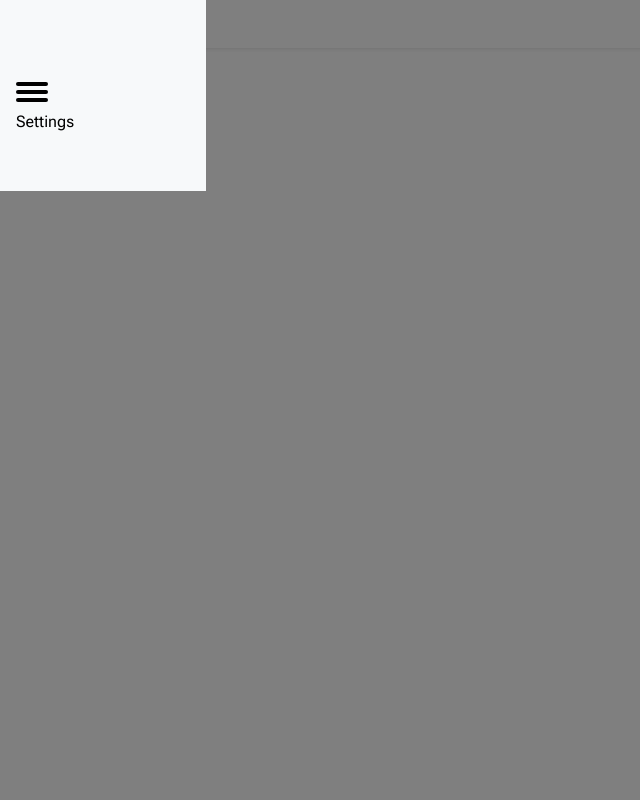
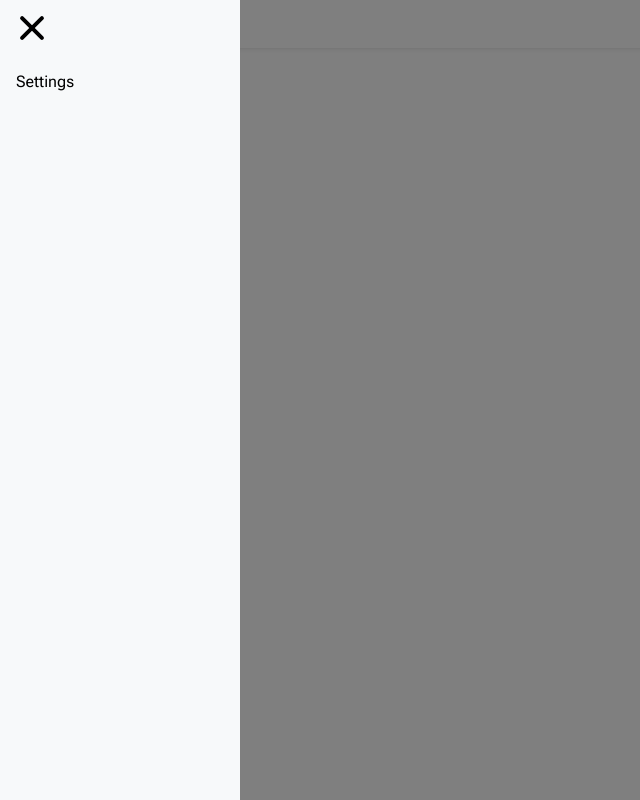
Before and after one commit to kkim1401/workout-poc, a Next.js app: page / in a window 1280 px wide. Both pictures are taken after a click on the element 32 px from the left and 24 px from the top of the page. Shown: the whole page, without its empty margins (0-640 px from the left). Built offline with nearby package versions, Linux system fonts and the light colour scheme.

Commit message:
finish topbar

```diff
--- a/src/app/globals.css
+++ b/src/app/globals.css
@@ -1,45 +1,44 @@
 :root {
-  --primary: #4C97C1;
-  --primaryDark: #3D79A1;
-  --primaryLight: #8BC9E0;
-  --error: #E70909;
-  --surface: #F7F9FA;
-  --background: #FFFFFF;
+  --primary: #4c97c1;
+  --primaryDark: #3d79a1;
+  --primaryLight: #8bc9e0;
+  --error: #e70909;
+  --surface: #f7f9fa;
+  --background: #ffffff;
   --onPrimary: #000000;
-  --onPrimaryDark: #FFFFFF;
+  --onPrimaryDark: #ffffff;
   --onPrimaryLight: #000000;
-  --onError: #FFFFFF;
+  --onError: #ffffff;
   --onSurface: #000000;
   --onBackground: #000000;
 }
 
 @media (prefers-color-scheme: dark) {
   :root {
-    --primary: #4C97C1;
-    --primaryDark: #3D79A1;
-    --primaryLight: #8BC9E0;
-    --error: #E70909;
-    --surface: #F7F9FA;
-    --background: #FFFFFF;
+    --primary: #4c97c1;
+    --primaryDark: #3d79a1;
+    --primaryLight: #8bc9e0;
+    --error: #e70909;
+    --surface: #f7f9fa;
+    --background: #ffffff;
     --onPrimary: #000000;
-    --onPrimaryDark: #FFFFFF;
+    --onPrimaryDark: #ffffff;
     --onPrimaryLight: #000000;
-    --onError: #FFFFFF;
+    --onError: #ffffff;
     --onSurface: #000000;
     --onBackground: #000000;
   }
 }
 
+*,
+*::before,
+*::after {
+  box-sizing: border-box;
+}
+
 * {
-  box-sizing: border-box;
   padding: 0;
   margin: 0;
-}
-
-html,
-body {
-  max-width: 100vw;
-  overflow-x: hidden;
 }
 
 a {
--- a/src/features/common/components/hamburger/hamburger.module.css
+++ b/src/features/common/components/hamburger/hamburger.module.css
@@ -1,3 +1,8 @@
+.container.closed {
+  position: relative;
+  top: 10px;
+}
+
 .line {
   display: block;
   width: 32px;
@@ -11,3 +16,16 @@
 .line:last-child {
   margin-bottom: 0;
 }
+
+.closed .line {
+  position: absolute;
+  transform: rotate(45deg);
+}
+
+.closed .line:nth-child(2) {
+  transform: rotate(-45deg);
+}
+
+.closed .line:last-child {
+  display: none;
+}
--- a/src/features/common/components/hamburger/hamburger.tsx
+++ b/src/features/common/components/hamburger/hamburger.tsx
@@ -7,12 +7,17 @@ import { concatClassNames } from '@/utils';
 type HamburgerProps = {
   className?: string;
   onClick?: MouseEventHandler;
+  closed?: boolean;
 };
 
 export default function Hamburger(props: HamburgerProps) {
   return (
     <div
-      className={concatClassNames(styles.container, props.className)}
+      className={concatClassNames(
+        styles.container,
+        props.closed && styles.closed,
+        props.className
+      )}
       onClick={(e) => props?.onClick?.(e)}
     >
       <span className={styles.line} />
--- a/src/features/common/components/topbar/topbar.module.css
+++ b/src/features/common/components/topbar/topbar.module.css
@@ -9,29 +9,32 @@
 
 .menu {
   position: absolute;
+  padding: 1rem;
+  bottom: 0;
+  top: 0;
+  left: 0;
   width: 240px;
-  margin: -100px 0 0 -50px;
-  padding: 50px;
-  padding-top: 325px;
-  background: var(--surface);
+  background-color: var(--surface);
   transform-origin: 0% 0%;
   transform: translate(-100%, 0);
   transition: transform 0.5s cubic-bezier(0.77, 0.2, 0.05, 1);
 }
 
-.menuSelected {
+.menu.visible {
   transform: none;
 }
 
-.hamburger {
-}
-
 .list {
+  margin-top: 3.5rem;
   list-style-type: none;
 }
 
 .list li {
-  padding: 10px 0;
+  margin-top: 1rem;
+}
+
+.list li:first-child {
+  margin-top: 0;
 }
 
 .scrim {
@@ -40,11 +43,11 @@
   right: 0;
   left: 0;
   background-color: rgba(0, 0, 0, 0.5);
-  height: 100vh;
-  width: 100vw;
-  visibility: hidden;
+  height: 100%;
+  width: 100%;
+  display: none;
 }
 
-.scrimVisible {
-  visibility: visible;
+.scrim.visible {
+  display: block;
 }
--- a/src/features/common/components/topbar/topbar.tsx
+++ b/src/features/common/components/topbar/topbar.tsx
@@ -7,26 +7,24 @@ import { concatClassNames } from '@/utils';
 
 export default function Topbar() {
   const [showMenu, setShowMenu] = useState(false);
-  const handleHamburgerClick = () => setShowMenu(true);
+  const handleMenuOpen = () => setShowMenu(true);
+  const handleMenuClose = () => setShowMenu(false);
 
   return (
     <nav className={styles.container}>
-      <Hamburger className={styles.hamburger} onClick={handleHamburgerClick} />
+      <Hamburger className={styles.hamburger} onClick={handleMenuOpen} />
       <div
-        className={concatClassNames(
-          styles.scrim,
-          showMenu && styles.scrimVisible
-        )}
+        aria-hidden='true'
+        className={concatClassNames(styles.scrim, showMenu && styles.visible)}
+        onClick={handleMenuClose}
       />
       <div
-        className={concatClassNames(
-          styles.menu,
-          showMenu && styles.menuSelected
-        )}
+        className={concatClassNames(styles.menu, showMenu && styles.visible)}
       >
         <Hamburger
           className={styles.hamburger}
-          onClick={handleHamburgerClick}
+          onClick={handleMenuClose}
+          closed={true}
         />
         <ul className={styles.list}>
           <li>
```
Also changed, not shown: src/app/layout.tsx (+9 -9 lines), src/app/layout.module.css (added).
